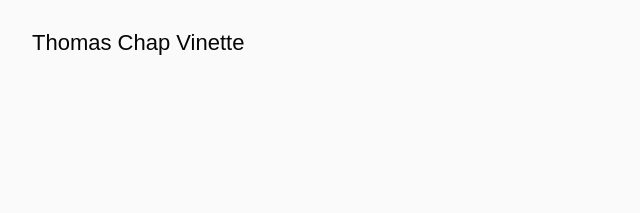
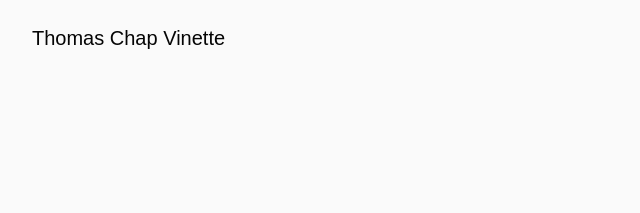
Before and after one commit to bigsofa1/portfolio, a React (Vite) app: page / in a window 1280 px wide. Shown: the top 213 px of the page, without its empty margins (0-640 px from the left). Built offline with nearby package versions, Linux system fonts and the light colour scheme; a web font is replaced by a local one.

Commit message:
update css.index

```diff
--- a/src/index.css
+++ b/src/index.css
@@ -9,7 +9,7 @@
 :root{
   --base-color-light:#fafafa;
   --base-color-dark:#050505;
-  --font-size:clamp(8px, calc(1vw + 1rem), 22px);
+  --font-size:clamp(8px, calc(1vw + 1rem), 20px);
   --gutter:clamp(1rem, calc(1.5vw + 1rem), 2rem);
   --line-height: clamp(0.75, 1.5, 1.75);
 }
@@ -37,6 +37,9 @@ body{
   white-space: pre-line;
 }
 
+body::-webkit-scrollbar {
+  display: none;
+}
 
 ul{
   margin:0;
```
